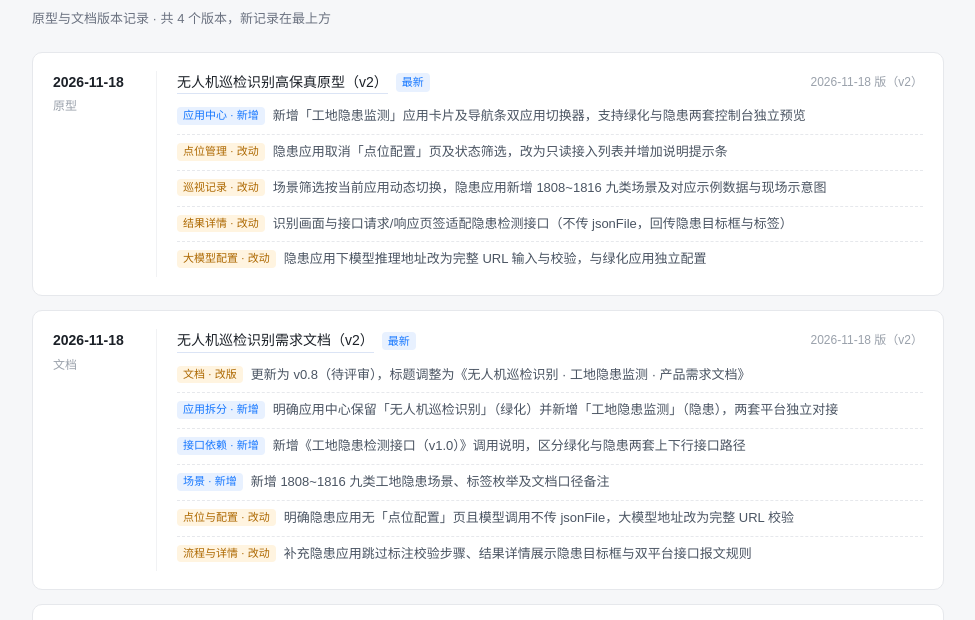
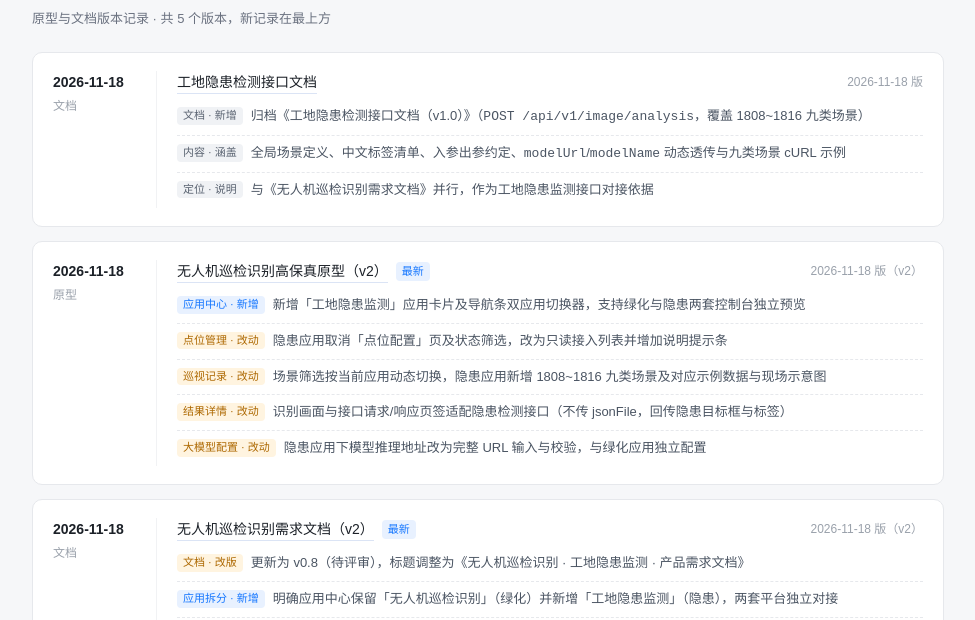
Before and after one commit to wacilimonster-source/juanev, a plain HTML site: page 青岛地铁-智能巡视/文档/版本记录.html in a window 1280 px wide. Shown: the part 119-739 px from the top of the page, without its empty margins (152-1127 px from the left). Drawn offline with Linux system fonts and the light colour scheme.

Commit message:
docs: 归档 青岛地铁-智能巡视 工地隐患检测接口文档

```diff
--- a/青岛地铁-智能巡视/文档/版本记录.html
+++ b/青岛地铁-智能巡视/文档/版本记录.html
@@ -85,8 +85,26 @@
 
   <header>
     <h1>青岛地铁-智能巡视</h1>
-    <p class="desc">原型与文档版本记录 · 共 4 个版本，新记录在最上方</p>
+    <p class="desc">原型与文档版本记录 · 共 5 个版本，新记录在最上方</p>
   </header>
+
+  <article class="entry">
+    <div class="meta">
+      <div class="date">2026-11-18</div>
+      <div class="type">文档</div>
+    </div>
+    <div class="body">
+      <div class="head">
+        <a class="file" href="工地隐患检测接口文档20261118.md">工地隐患检测接口文档</a>
+        <span class="ver">2026-11-18 版</span>
+      </div>
+      <ul class="changes">
+        <li><span class="req doc">文档 · 新增</span>归档《工地隐患检测接口文档（v1.0）》（<code>POST /api/v1/image/analysis</code>，覆盖 1808~1816 九类场景）</li>
+        <li><span class="req doc">内容 · 涵盖</span>全局场景定义、中文标签清单、入参出参约定、<code>modelUrl</code>/<code>modelName</code> 动态透传与九类场景 cURL 示例</li>
+        <li><span class="req doc">定位 · 说明</span>与《无人机巡检识别需求文档》并行，作为工地隐患监测接口对接依据</li>
+      </ul>
+    </div>
+  </article>
 
   <article class="entry">
     <div class="meta">
```
Also changed, not shown: index.html (+12 -5 lines), 1 other file.
